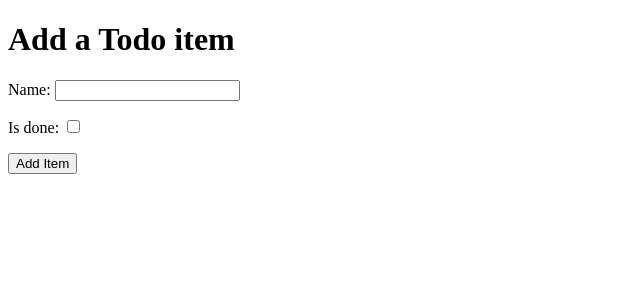
After one commit to jts272/hello-django, a Django app: page /add/ in a window 1280 px wide. The commit adds this page. Shown: the top 300 px of the page, without its empty margins (0-640 px from the left). Run offline with Django 3.2, Linux system fonts and the light colour scheme.

Commit message:
feat: add create functionality via form

```diff
--- a/django_todo/urls.py
+++ b/django_todo/urls.py
@@ -17,11 +17,12 @@ from django.contrib import admin
 from django.urls import path
 
 # import app functions
-from todo.views import get_todo_list
+from todo.views import get_todo_list, add_item
 
 urlpatterns = [
     path('admin/', admin.site.urls),
     # args: url, view function and name
     # Empty string path means no particular url required
-    path('', get_todo_list, name='get_todo_list')
+    path('', get_todo_list, name='get_todo_list'),
+    path('add/', add_item, name='add_item')
 ]
--- /dev/null
+++ b/todo/templates/todo/add_item.html
@@ -0,0 +1,35 @@
+<!DOCTYPE html>
+<html lang="en">
+  <head>
+    <meta charset="UTF-8" />
+    <meta http-equiv="X-UA-Compatible" content="IE=edge" />
+    <meta name="viewport" content="width=device-width, initial-scale=1.0" />
+    <title>Document</title>
+  </head>
+  <body>
+    <h1>Add a Todo item</h1>
+    {% comment %} action = url we submit the form to {% endcomment %}
+    <form method="POST" action="/add/">
+      {% csrf_token %}
+      <div>
+        <p>
+          <label for="id_name">Name: </label>
+          <!-- name = access input's value -->
+          <!-- id = as selector for label, CSS/JS etc. -->
+          <input type="text" name="item_name" id="id_name" />
+        </p>
+      </div>
+      <div>
+        <p>
+          <label for="id_is_done">Is done: </label>
+          <input type="checkbox" name="is_done" id="id_is_done" />
+        </p>
+      </div>
+      <div>
+        <p>
+          <button type="submit">Add Item</button>
+        </p>
+      </div>
+    </form>
+  </body>
+</html>
--- a/todo/templates/todo/todo_list.html
+++ b/todo/templates/todo/todo_list.html
@@ -24,5 +24,6 @@
       </tr>
       {% endfor%}
     </table>
+    <a href="/add/">Add an item</a>
   </body>
 </html>
--- a/todo/views.py
+++ b/todo/views.py
@@ -1,4 +1,4 @@
-from django.shortcuts import render
+from django.shortcuts import render, redirect
 # Get access to the Item model
 from .models import Item
 
@@ -14,3 +14,20 @@ def get_todo_list(request):
     # return an http response by taking a request and template name
     # Give access to context var
     return render(request, 'todo/todo_list.html', context)
+
+
+def add_item(request):
+    if request.method == "POST":
+        name = request.POST.get('item_name')
+        # For bool, check if this property exists in the post object
+        is_done = 'is_done' in request.POST
+        # Use these vars to create an item for the table
+        Item.objects.create(
+            name=name,
+            is_done=is_done
+        )
+        # Then redirect on POST
+        return redirect('get_todo_list')
+    # return an http response by taking a request and template name
+    # Give access to context var
+    return render(request, 'todo/add_item.html')
```
Also changed, not shown: README.md.
